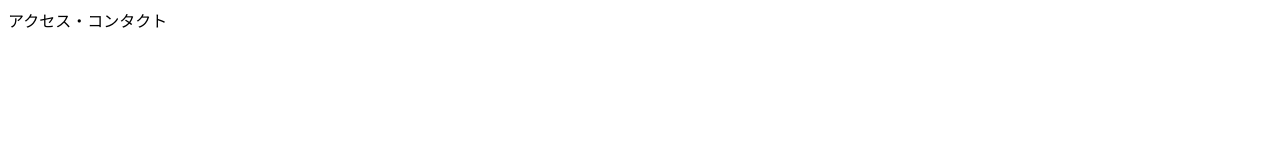
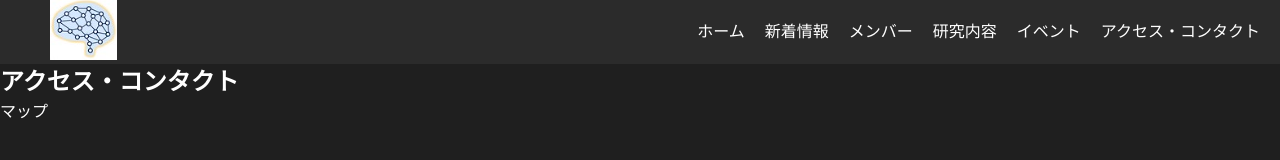
Before and after one commit to irie-lab/irie-lab.github.io, a plain HTML site: page contact.html in a window 1280 px wide. Drawn offline with Linux system fonts and the light colour scheme.

Commit message:
Update contact.html

```diff
--- a/contact.html
+++ b/contact.html
@@ -1 +1,35 @@
-<p>アクセス・コンタクト</p>
+<!DOCTYPE html>
+<html>
+<head>
+	<title>研究室のサイト</title>
+	<meta charset="utf-8">
+	<meta name="viewport" content="width=device-width, initial-scale=1.0">
+	<link rel="stylesheet" type="text/css" href="stylesheet.css">
+</head>
+<body>
+	<header>
+		<div class="logo">
+			<img src="images/logo.jpg" alt="特徴画像">
+		</div>
+
+		<nav>
+			<ul>
+				<li><a href="">ホーム</a></li>
+				<li><a href="#">新着情報</a></li>
+				<li><a href="#">メンバー</a></li>
+				<li><a href="#">研究内容</a></li>
+				<li><a href="#">イベント</a></li>
+        <li><a href="./contact.html">アクセス・コンタクト</a></li>
+			</ul>
+		</nav>
+	</header>
+
+	<section id="hero">
+		<div class="hero-description">
+			<h1>アクセス・コンタクト</h1>
+			<p>マップ</p>
+		</div>
+	</section>
+
+</body>
+</html>
```
